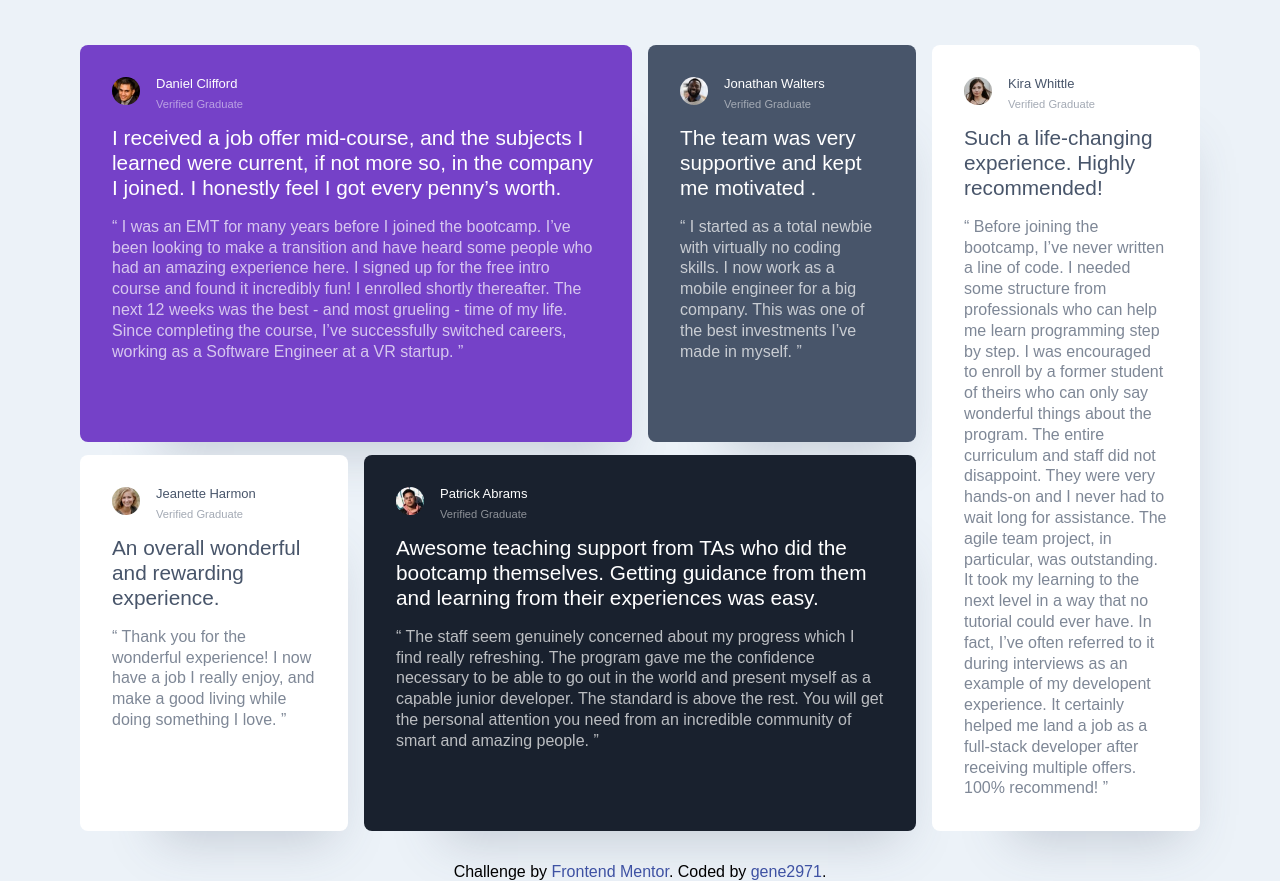
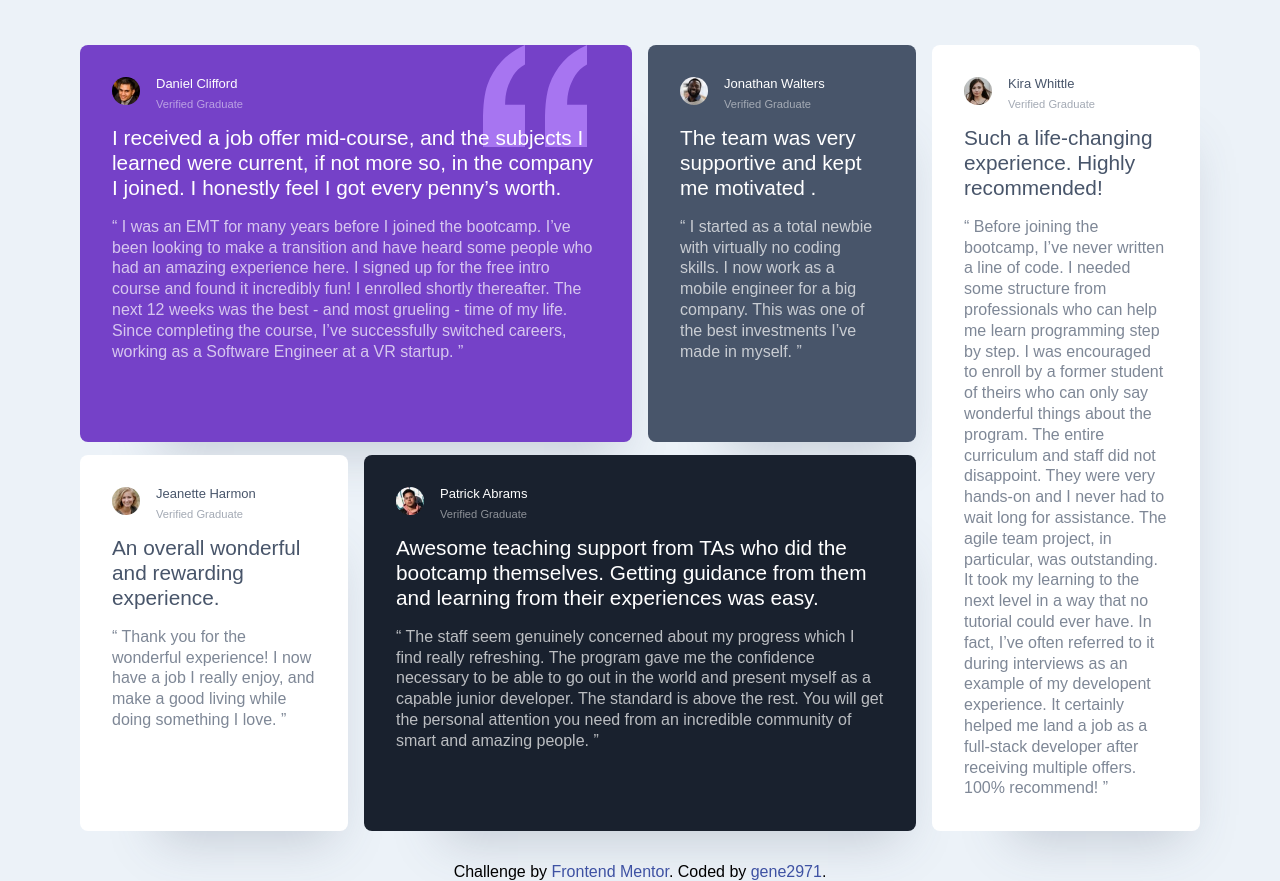
Before and after one commit to gene2971/testimonial-chard, a plain HTML site: page index.html in a window 1280 px wide. Drawn offline with Linux system fonts and the light colour scheme.

Commit message:
Update main.css

```diff
--- a/main.css
+++ b/main.css
@@ -79,7 +79,7 @@ h3 {
   grid-area: feature-one;
   background-color: hsl(263, 55%, 52%);
   color: hsl(0, 0%, 100%);
-  background-image: url("./images/bg-pattern-quotation.svg");
+  background-image: url("bg-pattern-quotation.svg");
   background-repeat: no-repeat;
   background-position: top right 10%;
   margin-top: 1em;
```
